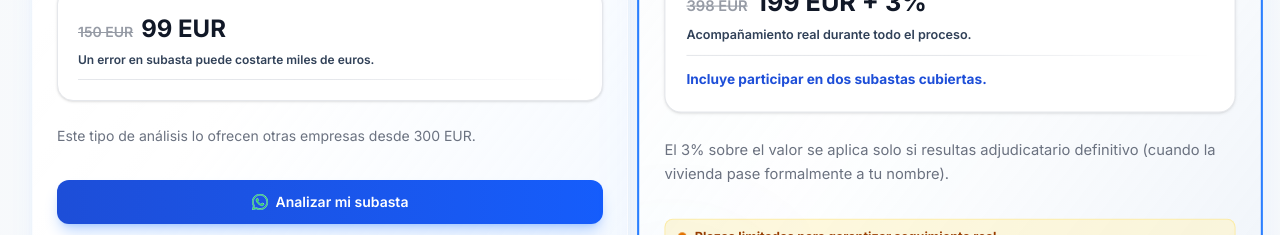
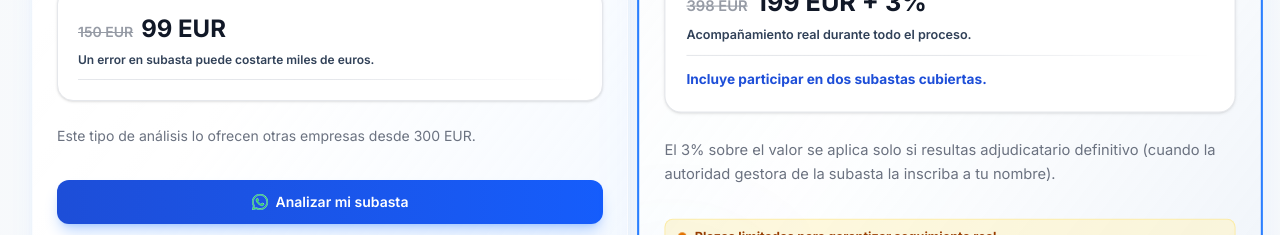
Before and after one commit to Lujalumarketing/tuhogarensubastas, a React (Vite) app: page / in a window 1280 px wide. Shown: the part 3380-3615 px from the top of the page. Built offline with nearby package versions, Linux system fonts and the light colour scheme.

Commit message:
clarify 3% condition wording for Elite service

```diff
--- a/src/data/services.ts
+++ b/src/data/services.ts
@@ -40,7 +40,7 @@ export const services: ServiceItem[] = [
     microcopy: "Ir acompañado marca la diferencia entre el éxito y cometer un error irreparable.",
     urgency: "Plazas limitadas para garantizar seguimiento real.",
     notes: [
-      "El 3% sobre el valor se aplica solo si resultas adjudicatario definitivo (cuando la vivienda pase formalmente a tu nombre)."
+      "El 3% sobre el valor se aplica solo si resultas adjudicatario definitivo (cuando la autoridad gestora de la subasta la inscriba a tu nombre)."
     ],
     badge: "Recomendado",
     isRecommended: true,
```
